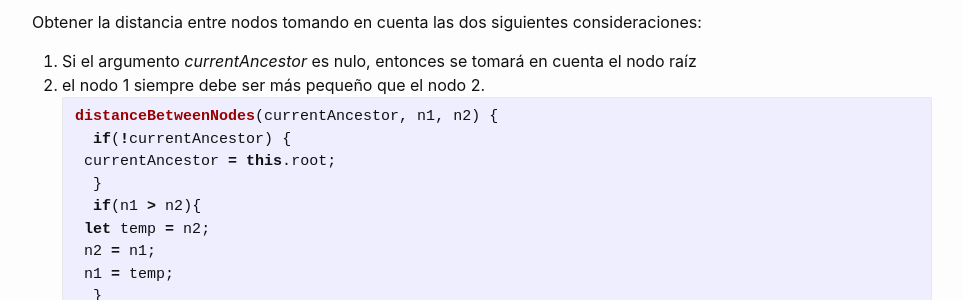
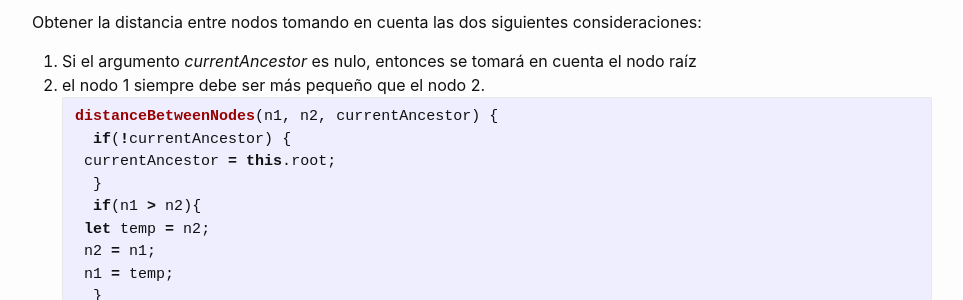
Before and after one commit to vampaynani/research-development, a Jekyll site: the page built from _posts/2019-01-16-bst-distance-between-nodes.md, in a window 1280 px wide and 900 px high, scrolled down 540 px. Shown: the part 152-452 px from the top of the window, without its empty margins (158-1121 px from the left). Built offline with Jekyll 4.4.1, drawn with Linux system fonts in a browser that asks for light colours.

````diff
--- a/_posts/2019-01-16-bst-distance-between-nodes.md
+++ b/_posts/2019-01-16-bst-distance-between-nodes.md
@@ -25,7 +25,7 @@ Obtener la distancia entre nodos tomando en cuenta las dos siguientes considerac
 1. Si el argumento _currentAncestor_ es nulo, entonces se tomará en cuenta el nodo raíz
 2. el nodo 1 siempre debe ser más pequeño que el nodo 2.
 ```javascript
-distanceBetweenNodes(currentAncestor, n1, n2) {
+distanceBetweenNodes(n1, n2, currentAncestor) {
   if(!currentAncestor) {
     currentAncestor = this.root;
   }
````
